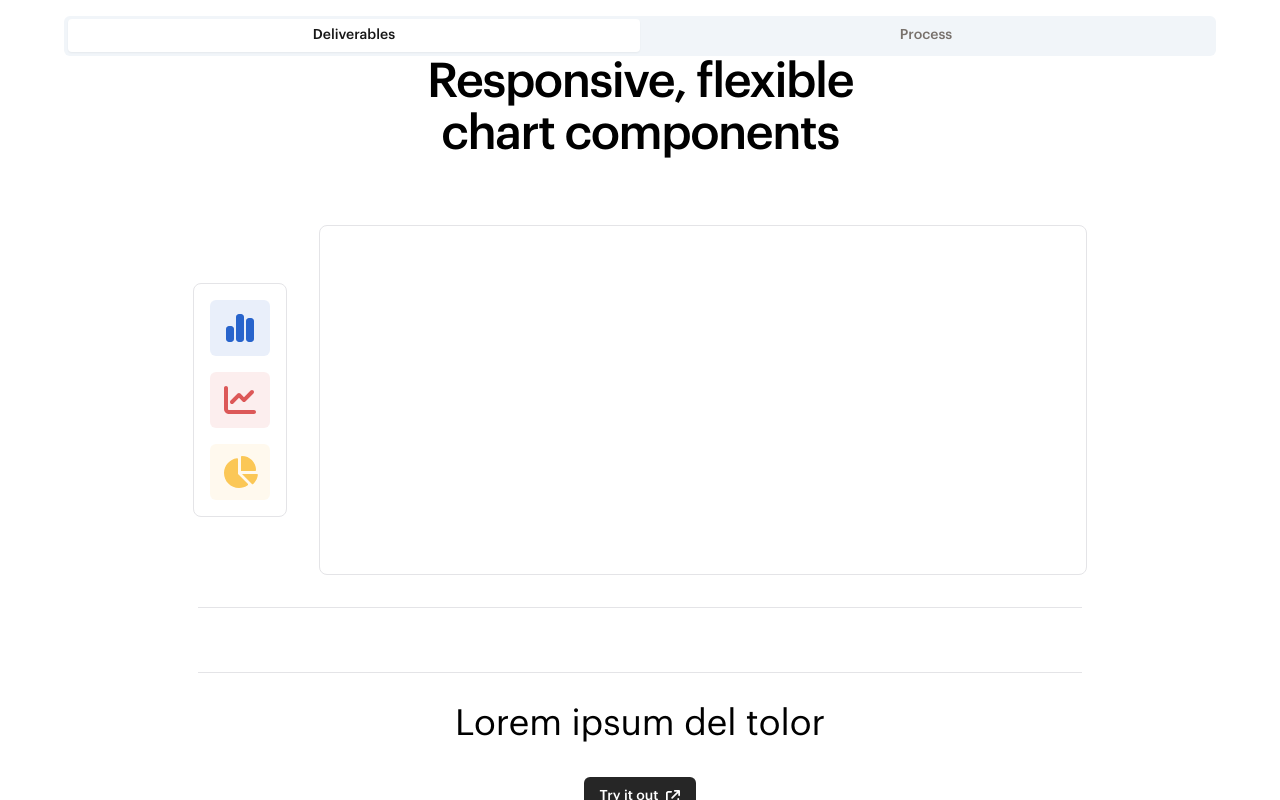
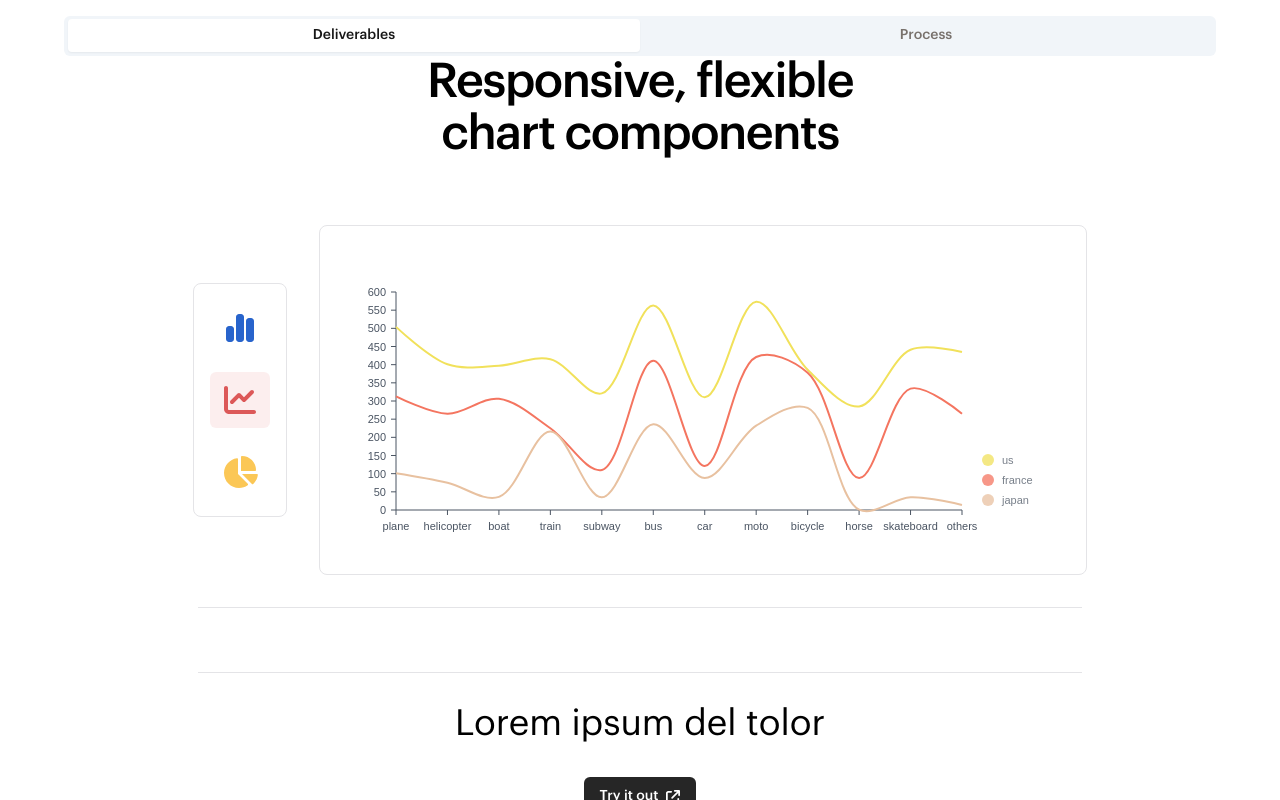
Before and after one commit to david-schultz/portfolio-react, a Next.js app in the folder react-app/: page /work/datavis in a window 1280 px wide. Both pictures are taken after a click on the button 240 px from the left and 1515 px from the top of the page. Shown: the part 1115-1915 px from the top of the page. Built offline with nearby package versions, Linux system fonts and the light colour scheme.

Commit message:
Minor updates to nivo demo styling

```diff
--- a/react-app/src/components/nivo/exampleBarChart.tsx
+++ b/react-app/src/components/nivo/exampleBarChart.tsx
@@ -21,27 +21,27 @@ const BarChart = ({ isDashboard = false }) => {
         axis: {
           domain: {
             line: {
-              stroke: colors.gray[100],
+              stroke: colors.gray[600],
             },
           },
           legend: {
             text: {
-              fill: colors.gray[100],
+              fill: colors.gray[600],
             },
           },
           ticks: {
             line: {
-              stroke: colors.gray[100],
+              stroke: colors.gray[600],
               strokeWidth: 1,
             },
             text: {
-              fill: colors.gray[100],
+              fill: colors.gray[600],
             },
           },
         },
         legends: {
           text: {
-            fill: colors.gray[100],
+            fill: colors.gray[600],
           },
         },
       }}
--- a/react-app/src/components/nivo/exampleLineChart.tsx
+++ b/react-app/src/components/nivo/exampleLineChart.tsx
@@ -0,0 +1,121 @@
+"use client"
+import React from 'react';
+import '@/app/styles.css'
+
+// import { useTheme } from 'next-themes'
+import { ResponsiveLine } from "@nivo/line";
+import { mockLineData as data } from "./mockData";
+import colors from 'tailwindcss/colors'
+
+const LineChart = ({ isCustomLineColors = false, isDashboard = false }) => {
+  // const theme = useTheme();
+  // const colors = tokens(theme.palette.mode);
+
+  return (
+    <ResponsiveLine
+      data={data}
+      theme={{
+        axis: {
+          domain: {
+            line: {
+              stroke: colors.gray[600],
+            },
+          },
+          legend: {
+            text: {
+              fill: colors.gray[600],
+            },
+          },
+          ticks: {
+            line: {
+              stroke: colors.gray[600],
+              strokeWidth: 1,
+            },
+            text: {
+              fill: colors.gray[600],
+            },
+          },
+        },
+        legends: {
+          text: {
+            fill: colors.gray[600],
+          },
+        },
+        tooltip: {
+          container: {
+            color: colors.gray[500],
+          },
+        },
+      }}
+      colors={isDashboard ? { datum: "color" } : { scheme: "nivo" }} // added
+      margin={{ top: 50, right: 110, bottom: 50, left: 60 }}
+      xScale={{ type: "point" }}
+      yScale={{
+        type: "linear",
+        min: "auto",
+        max: "auto",
+        stacked: true,
+        reverse: false,
+      }}
+      yFormat=" >-.2f"
+      curve="catmullRom"
+      axisTop={null}
+      axisRight={null}
+      // axisBottom={{
+      //   orient: "bottom",
+      //   tickSize: 0,
+      //   tickPadding: 5,
+      //   tickRotation: 0,
+      //   legend: isDashboard ? undefined : "transportation", // added
+      //   legendOffset: 36,
+      //   legendPosition: "middle",
+      // }}
+      // axisLeft={{
+      //   orient: "left",
+      //   tickValues: 5, // added
+      //   tickSize: 3,
+      //   tickPadding: 5,
+      //   tickRotation: 0,
+      //   legend: isDashboard ? undefined : "count", // added
+      //   legendOffset: -40,
+      //   legendPosition: "middle",
+      // }}
+      enableGridX={false}
+      enableGridY={false}
+      pointSize={8}
+      pointColor={{ theme: "background" }}
+      pointBorderWidth={2}
+      pointBorderColor={{ from: "serieColor" }}
+      pointLabelYOffset={-12}
+      useMesh={true}
+      legends={[
+        {
+          anchor: "bottom-right",
+          direction: "column",
+          justify: false,
+          translateX: 100,
+          translateY: 0,
+          itemsSpacing: 0,
+          itemDirection: "left-to-right",
+          itemWidth: 80,
+          itemHeight: 20,
+          itemOpacity: 0.75,
+          symbolSize: 12,
+          symbolShape: "circle",
+          symbolBorderColor: "rgba(0, 0, 0, .5)",
+          effects: [
+            {
+              on: "hover",
+              style: {
+                itemBackground: "rgba(0, 0, 0, .03)",
+                itemOpacity: 1,
+              },
+            },
+          ],
+        },
+      ]}
+    />
+  );
+};
+
+export default LineChart;
--- a/react-app/src/components/nivo/examplePieChart.tsx
+++ b/react-app/src/components/nivo/examplePieChart.tsx
@@ -0,0 +1,113 @@
+"use client"
+import React from 'react';
+import '@/app/styles.css'
+
+// import { useTheme } from 'next-themes'
+import { ResponsivePie } from "@nivo/pie";
+import { mockPieData as data } from "./mockData";
+import colors from 'tailwindcss/colors'
+
+const PieChart = () => {
+  // const theme = useTheme();
+  // const colors = tokens(theme.palette.mode);
+  return (
+    <ResponsivePie
+      data={data}
+      theme={{
+        axis: {
+          domain: {
+            line: {
+              stroke: colors.gray[600],
+            },
+          },
+          legend: {
+            text: {
+              fill: colors.gray[600],
+            },
+          },
+          ticks: {
+            line: {
+              stroke: colors.gray[600],
+              strokeWidth: 1,
+            },
+            text: {
+              fill: colors.gray[600],
+            },
+          },
+        },
+        legends: {
+          text: {
+            fill: colors.gray[600],
+          },
+        },
+      }}
+      margin={{ top: 40, right: 80, bottom: 80, left: 80 }}
+      innerRadius={0.5}
+      padAngle={0.7}
+      cornerRadius={3}
+      activeOuterRadiusOffset={8}
+      borderColor={{
+        from: "color",
+        modifiers: [["darker", 0.2]],
+      }}
+      arcLinkLabelsSkipAngle={10}
+      arcLinkLabelsTextColor={colors.gray[600]}
+      arcLinkLabelsThickness={2}
+      arcLinkLabelsColor={{ from: "color" }}
+      enableArcLabels={false}
+      arcLabelsRadiusOffset={0.4}
+      arcLabelsSkipAngle={7}
+      arcLabelsTextColor={{
+        from: "color",
+        modifiers: [["darker", 2]],
+      }}
+      defs={[
+        {
+          id: "dots",
+          type: "patternDots",
+          background: "inherit",
+          color: "rgba(255, 255, 255, 0.3)",
+          size: 4,
+          padding: 1,
+          stagger: true,
+        },
+        {
+          id: "lines",
+          type: "patternLines",
+          background: "inherit",
+          color: "rgba(255, 255, 255, 0.3)",
+          rotation: -45,
+          lineWidth: 6,
+          spacing: 10,
+        },
+      ]}
+      legends={[
+        {
+          anchor: "bottom",
+          direction: "row",
+          justify: false,
+          translateX: 0,
+          translateY: 56,
+          itemsSpacing: 0,
+          itemWidth: 100,
+          itemHeight: 18,
+          itemTextColor: "#999",
+          itemDirection: "left-to-right",
+          itemOpacity: 1,
+          symbolSize: 18,
+          symbolShape: "circle",
+          effects: [
+            {
+              on: "hover",
+              style: {
+                itemTextColor: "#000",
+              },
+            },
+          ],
+        },
+      ]}
+    />
+  );
+};
+
+export default PieChart;
--- a/react-app/src/components/nivo/nivoDemo.tsx
+++ b/react-app/src/components/nivo/nivoDemo.tsx
@@ -8,14 +8,8 @@ import { FontAwesomeIcon } from '@fortawesome/react-fontawesome'
 import { faPieChart, faLineChart, faChartSimple } from '@fortawesome/free-solid-svg-icons'
 
 import BarChart from './exampleBarChart';
-// import LineChart from './exampleLineChart';
-// import PieChart from './exampleBarChart';
-
-
-import { mockBarData as barData } from "./mockData";
-import { mockLineData as lineData } from "./mockData";
-import { mockPieData as pieData } from "./mockData";
-
+import LineChart from './exampleLineChart';
+import PieChart from './examplePieChart';
 
 export function NivoDemo() {
   const isMobile = useWindowResize();
@@ -24,14 +18,22 @@ export function NivoDemo() {
   return (
     <div className={`flex gap-8 items-center ${isMobile ? 'flex-col' : ''}`}>
       <div className={`flex p-4 gap-4 card ${isMobile ? 'order-last' : 'flex-col'}`}>
-        <button onClick={() => setSelectedChart('bar')} className="p-3 rounded-md bg-[#2864CC]/[0.1]">
+        <button
+          onClick={() => setSelectedChart('bar')}
+          className={`p-3 rounded-md ${selectedChart === 'bar' ? 'bg-[#2864CC]/[0.1]' : ''}`}>
             <FontAwesomeIcon icon={faChartSimple} className="fa-2xl text-[#2864CC]" />
         </button>
-        <button onClick={() => setSelectedChart('line')} className="p-3 rounded-md bg-[#DC5858]/[0.1]">
-          <FontAwesomeIcon icon={faLineChart} className="fa-2xl text-[#DC5858]" />
+
+        <button
+          onClick={() => setSelectedChart('line')}
+          className={`p-3 rounded-md ${selectedChart === 'line' ? 'bg-[#DC5858]/[0.1]' : ''}`}>
+            <FontAwesomeIcon icon={faLineChart} className="fa-2xl text-[#DC5858]" />
         </button>
-        <button onClick={() => setSelectedChart('pie')} className="p-3 rounded-md bg-[#FBC756]/[0.1]">
-          <FontAwesomeIcon icon={faPieChart} className="fa-2xl text-[#FBC756]" />
+
+        <button
+          onClick={() => setSelectedChart('pie')}
+          className={`p-3 rounded-md ${selectedChart === 'pie' ? 'bg-[#FBC756]/[0.1]' : ''}`}>
+            <FontAwesomeIcon icon={faPieChart} className="fa-2xl text-[#FBC756]" />
         </button>
       </div>
 
@@ -41,13 +43,11 @@ export function NivoDemo() {
         )}
 
         {selectedChart === 'line' && (
-          // <LineChart />
-          <div></div>
+          <LineChart />
         )}
 
         {selectedChart === 'pie' && (
-          // <PieChart />
-          <div></div>
+          <PieChart />
         )}
       </div>
 
```
